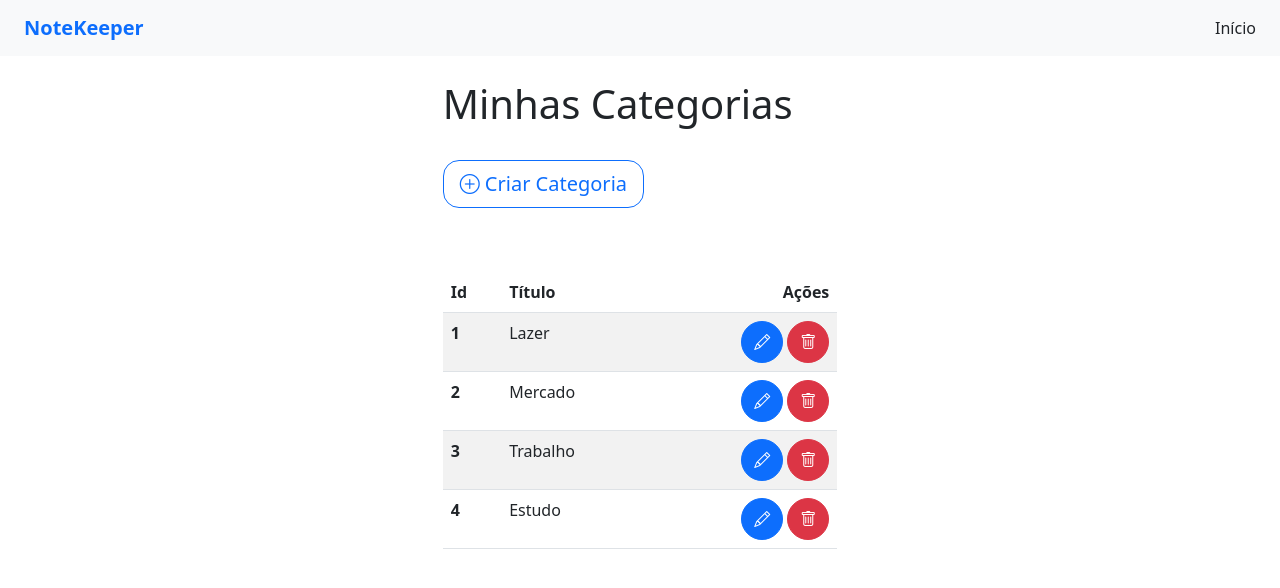
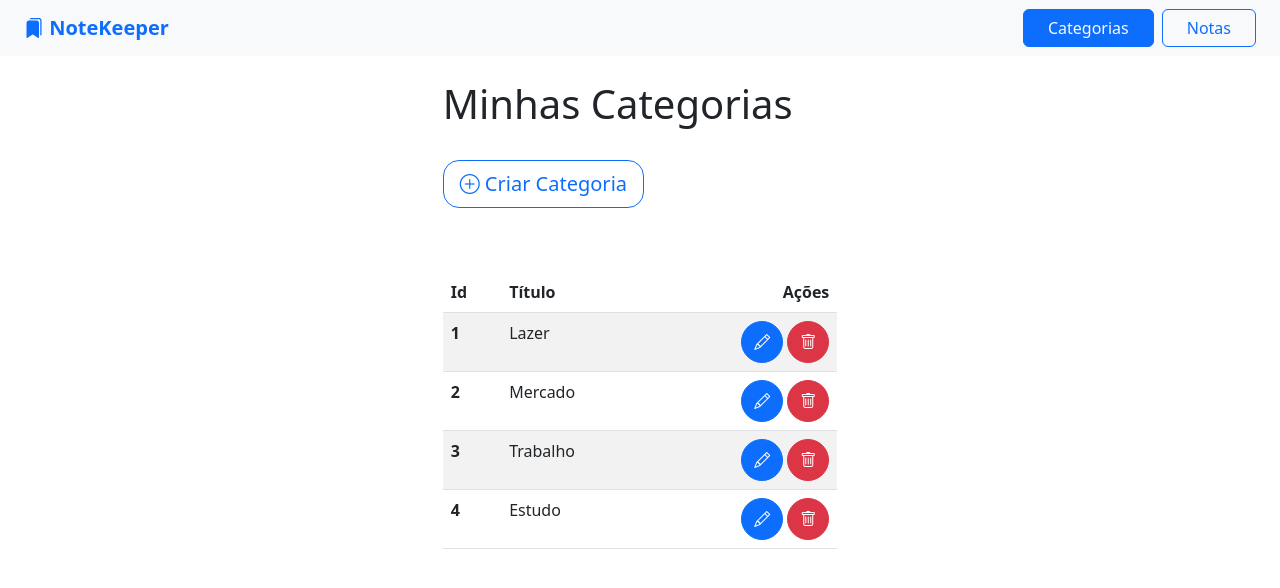
Before and after one commit to academia-do-programador/note-keeper, an Angular app: page /categorias/listar in a window 1280 px wide. Shown: the top 588 px of the page. Built offline with nearby package versions, Linux system fonts and the light colour scheme; data requests are answered from the project's data file.

Commit message:
update navbar

```diff
--- a/src/app/app-routing.module.ts
+++ b/src/app/app-routing.module.ts
@@ -12,7 +12,7 @@ import { ExcluirCategoriaComponent } from './components/categorias/excluir-categ
 const routes: Routes = [
   {
     path: '',
-    redirectTo: 'notas/listar',
+    redirectTo: 'categorias/listar',
     pathMatch: 'full',
   },
   {
--- a/src/app/components/navbar/navbar.component.html
+++ b/src/app/components/navbar/navbar.component.html
@@ -2,9 +2,28 @@
 <nav class="navbar navbar-light bg-light">
   <div class="container-fluid px-lg-4">
     <a class="navbar-brand text-primary fw-semibold" routerLink="/">
-      <!-- <i class="bi bi-bookmarks-fill"></i> -->
+      <i class="bi bi-bookmarks-fill"></i>
       NoteKeeper
     </a>
-    <a class="nav-link">Início</a>
+
+    <div class="d-flex gap-2">
+      <a routerLink="/categorias/listar" class="nav-link">
+        <button
+          routerLinkActive="btn-primary text-light"
+          class="btn btn-outline-primary px-4"
+        >
+          Categorias
+        </button>
+      </a>
+
+      <a routerLink="/notas/listar" class="nav-link">
+        <button
+          routerLinkActive="btn-primary text-light"
+          class="btn btn-outline-primary px-4"
+        >
+          Notas
+        </button>
+      </a>
+    </div>
   </div>
 </nav>
```
